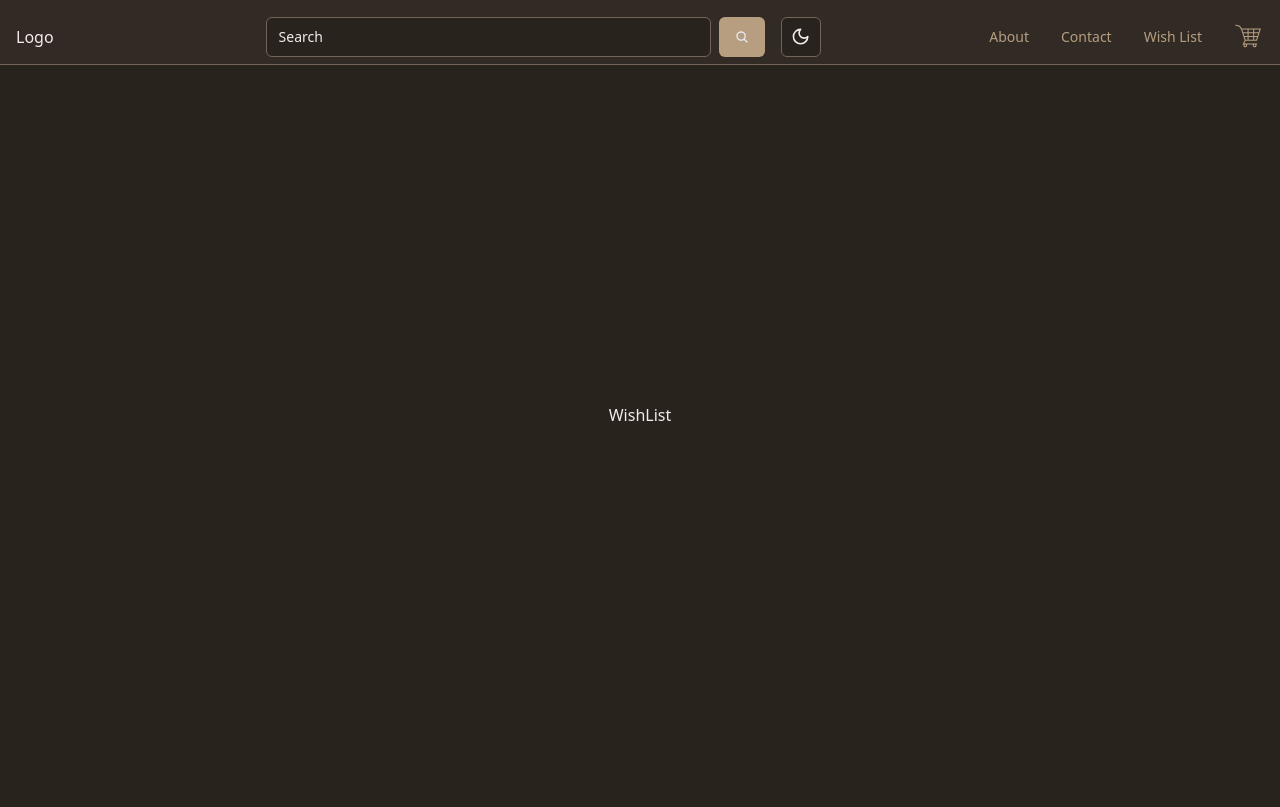
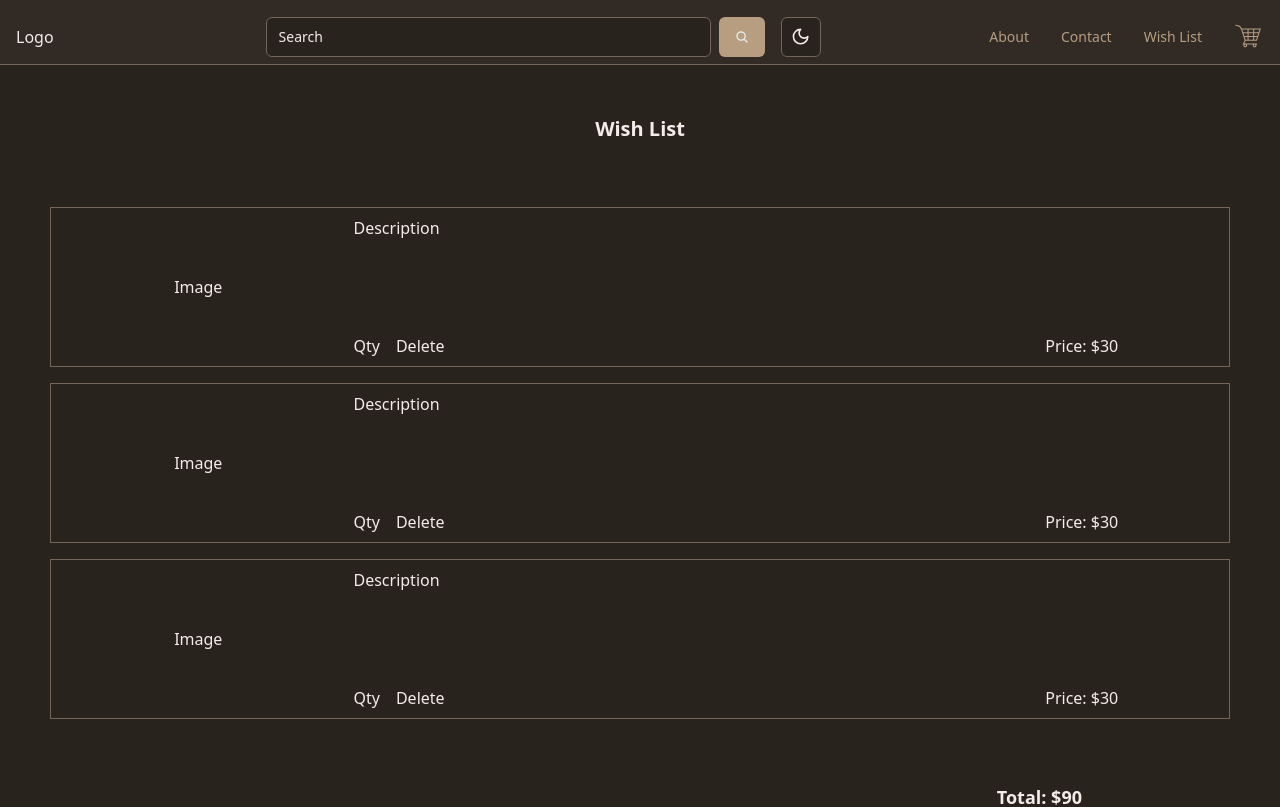
Before and after one commit to Endeyr/shopping-cart-project, a React (Vite) app: page /wish-list in a window 1280 px wide. Shown: the top 807 px of the page. Built offline with nearby package versions, Linux system fonts and the light colour scheme.

Commit message:
add basic layout

```diff
--- a/src/routes/cart/index.tsx
+++ b/src/routes/cart/index.tsx
@@ -1,6 +1,48 @@
 import Container from "@/components/container";
 
 const CartPage = () => {
-  return <Container>CartPage</Container>;
+  return (
+    <Container className="flex-col justify-start">
+      <h2 className="w-full text-xl font-bold text-center capitalize">Cart</h2>
+      <ul className="flex flex-col w-full gap-4">
+        <li className="grid grid-cols-4 gap-4 p-2 border min-h-[20dvh]">
+          <div className="flex items-center justify-center">Image</div>
+          <div className="flex flex-col justify-between col-span-2">
+            <div>Description</div>
+            <div className="flex gap-4">
+              <button>Qty</button>
+              <button>Delete</button>
+            </div>
+          </div>
+          <div className="flex items-end justify-center">Price: $30</div>
+        </li>
+        <li className="grid grid-cols-4 gap-4 p-2 border min-h-[20dvh]">
+          <div className="flex items-center justify-center">Image</div>
+          <div className="flex flex-col justify-between col-span-2">
+            <div>Description</div>
+            <div className="flex gap-4">
+              <button>Qty</button>
+              <button>Delete</button>
+            </div>
+          </div>
+          <div className="flex items-end justify-center">Price: $30</div>
+        </li>
+        <li className="grid grid-cols-4 gap-4 p-2 border min-h-[20dvh]">
+          <div className="flex items-center justify-center">Image</div>
+          <div className="flex flex-col justify-between col-span-2">
+            <div>Description</div>
+            <div className="flex gap-4">
+              <button>Qty</button>
+              <button>Delete</button>
+            </div>
+          </div>
+          <div className="flex items-end justify-center">Price: $30</div>
+        </li>
+      </ul>
+      <div className="flex justify-end w-full px-2 mx-2">
+        <span className="mr-[140px] text-lg font-bold">Total: $90</span>
+      </div>
+    </Container>
+  );
 };
 export default CartPage;
--- a/src/routes/wish-list/index.tsx
+++ b/src/routes/wish-list/index.tsx
@@ -1,6 +1,50 @@
 import Container from "@/components/container";
 
 const WishListPage = () => {
-  return <Container>WishList</Container>;
+  return (
+    <Container className="flex-col justify-start">
+      <h2 className="w-full text-xl font-bold text-center capitalize">
+        Wish List
+      </h2>
+      <ul className="flex flex-col w-full gap-4">
+        <li className="grid grid-cols-4 gap-4 p-2 border min-h-[20dvh]">
+          <div className="flex items-center justify-center">Image</div>
+          <div className="flex flex-col justify-between col-span-2">
+            <div>Description</div>
+            <div className="flex gap-4">
+              <button>Qty</button>
+              <button>Delete</button>
+            </div>
+          </div>
+          <div className="flex items-end justify-center">Price: $30</div>
+        </li>
+        <li className="grid grid-cols-4 gap-4 p-2 border min-h-[20dvh]">
+          <div className="flex items-center justify-center">Image</div>
+          <div className="flex flex-col justify-between col-span-2">
+            <div>Description</div>
+            <div className="flex gap-4">
+              <button>Qty</button>
+              <button>Delete</button>
+            </div>
+          </div>
+          <div className="flex items-end justify-center">Price: $30</div>
+        </li>
+        <li className="grid grid-cols-4 gap-4 p-2 border min-h-[20dvh]">
+          <div className="flex items-center justify-center">Image</div>
+          <div className="flex flex-col justify-between col-span-2">
+            <div>Description</div>
+            <div className="flex gap-4">
+              <button>Qty</button>
+              <button>Delete</button>
+            </div>
+          </div>
+          <div className="flex items-end justify-center">Price: $30</div>
+        </li>
+      </ul>
+      <div className="flex justify-end w-full px-2 mx-2">
+        <span className="mr-[140px] text-lg font-bold">Total: $90</span>
+      </div>
+    </Container>
+  );
 };
 export default WishListPage;
```
